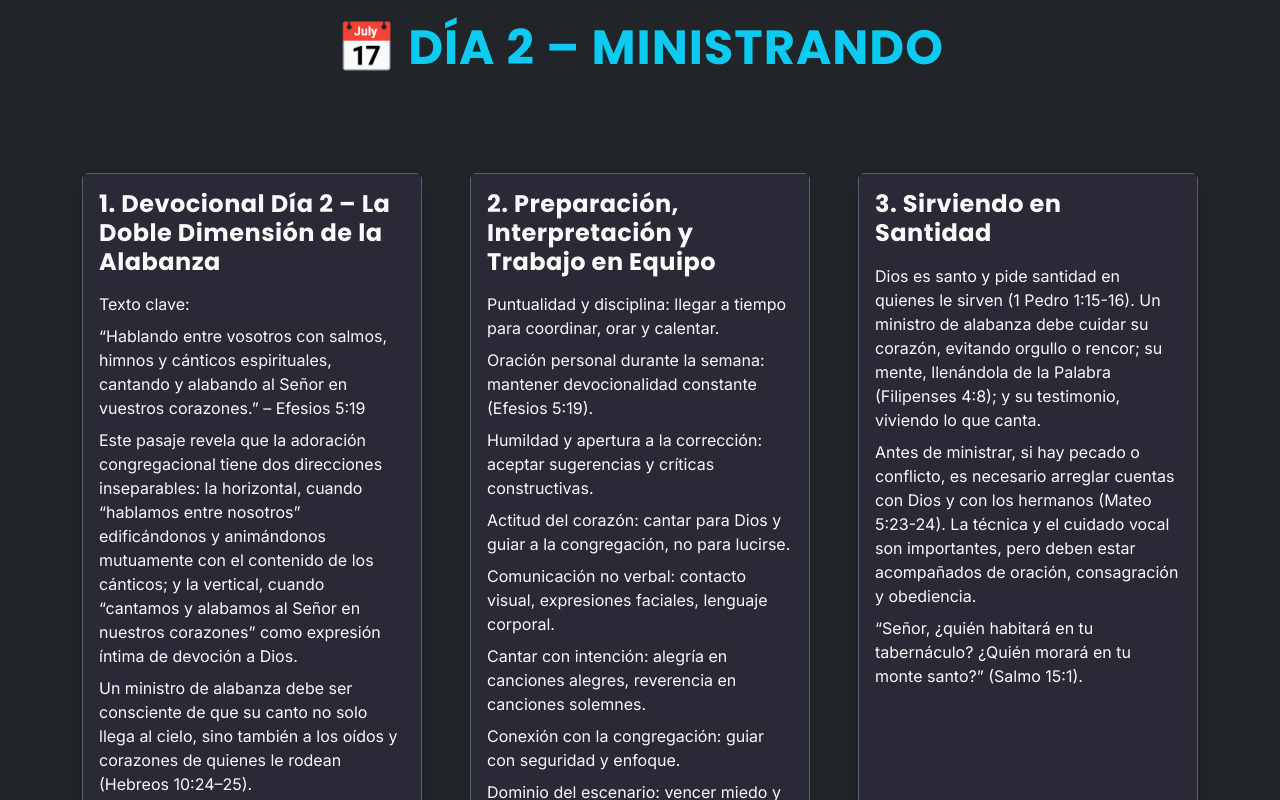
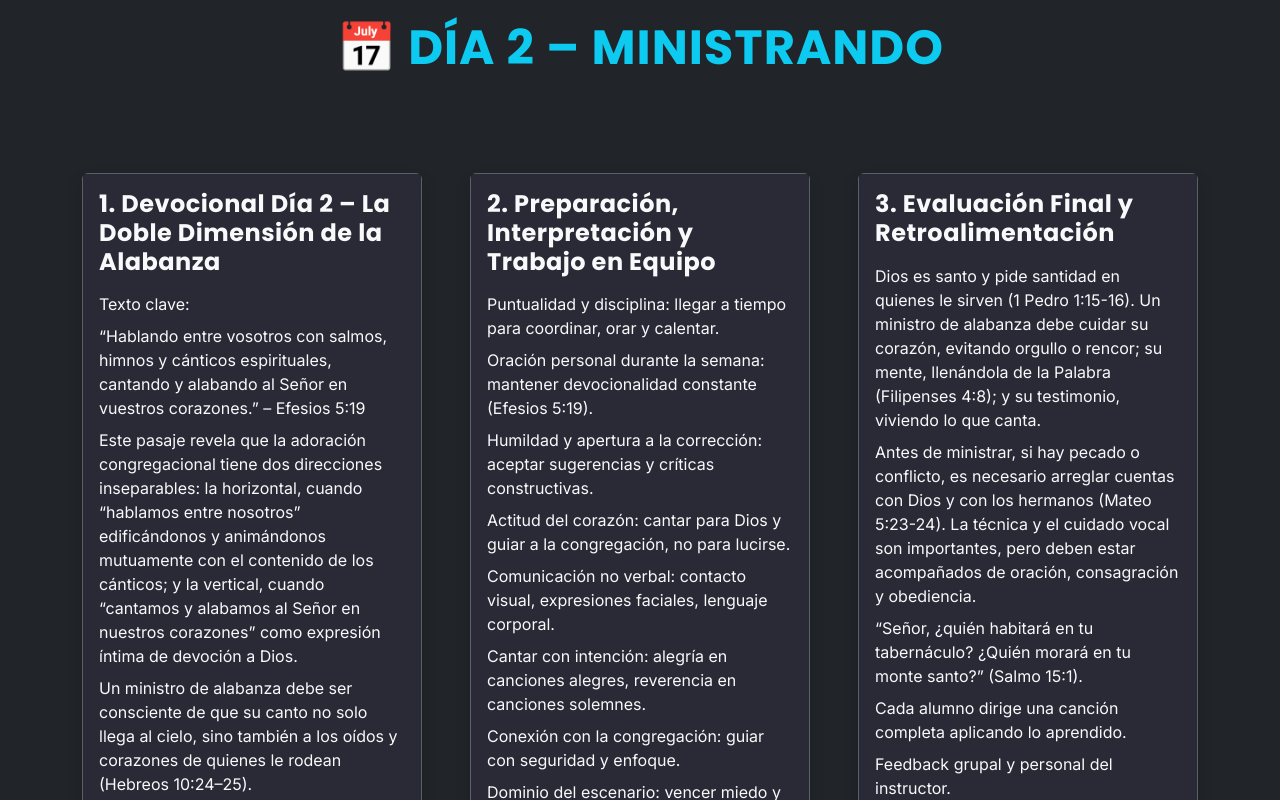
Before and after one commit to MiguelAngelTG7/Vocal-Training, a React (Vite) app: page / in a window 1280 px wide. Shown: the part 4060-4860 px from the top of the page. Built offline with nearby package versions, Linux system fonts and the light colour scheme.

Commit message:
text fixed 11

```diff
--- a/src/App.jsx
+++ b/src/App.jsx
@@ -379,16 +379,13 @@ function App() {
             ]
           },
           {
-            title: 'Sirviendo en Santidad',
+            title: 'Evaluación Final y Retroalimentación',
             items: [
+              // Sirviendo en Santidad
               'Dios es santo y pide santidad en quienes le sirven (1 Pedro 1:15-16). Un ministro de alabanza debe cuidar su corazón, evitando orgullo o rencor; su mente, llenándola de la Palabra (Filipenses 4:8); y su testimonio, viviendo lo que canta.',
               'Antes de ministrar, si hay pecado o conflicto, es necesario arreglar cuentas con Dios y con los hermanos (Mateo 5:23-24). La técnica y el cuidado vocal son importantes, pero deben estar acompañados de oración, consagración y obediencia.',
-              '“Señor, ¿quién habitará en tu tabernáculo? ¿Quién morará en tu monte santo?” (Salmo 15:1).'
-            ]
-          },
-          {
-            title: 'Evaluación Final y Retroalimentación',
-            items: [
+              '“Señor, ¿quién habitará en tu tabernáculo? ¿Quién morará en tu monte santo?” (Salmo 15:1).',
+              // Evaluación Final y Retroalimentación
               'Cada alumno dirige una canción completa aplicando lo aprendido.',
               'Feedback grupal y personal del instructor.',
               'Compromisos individuales para seguir creciendo.',
```
